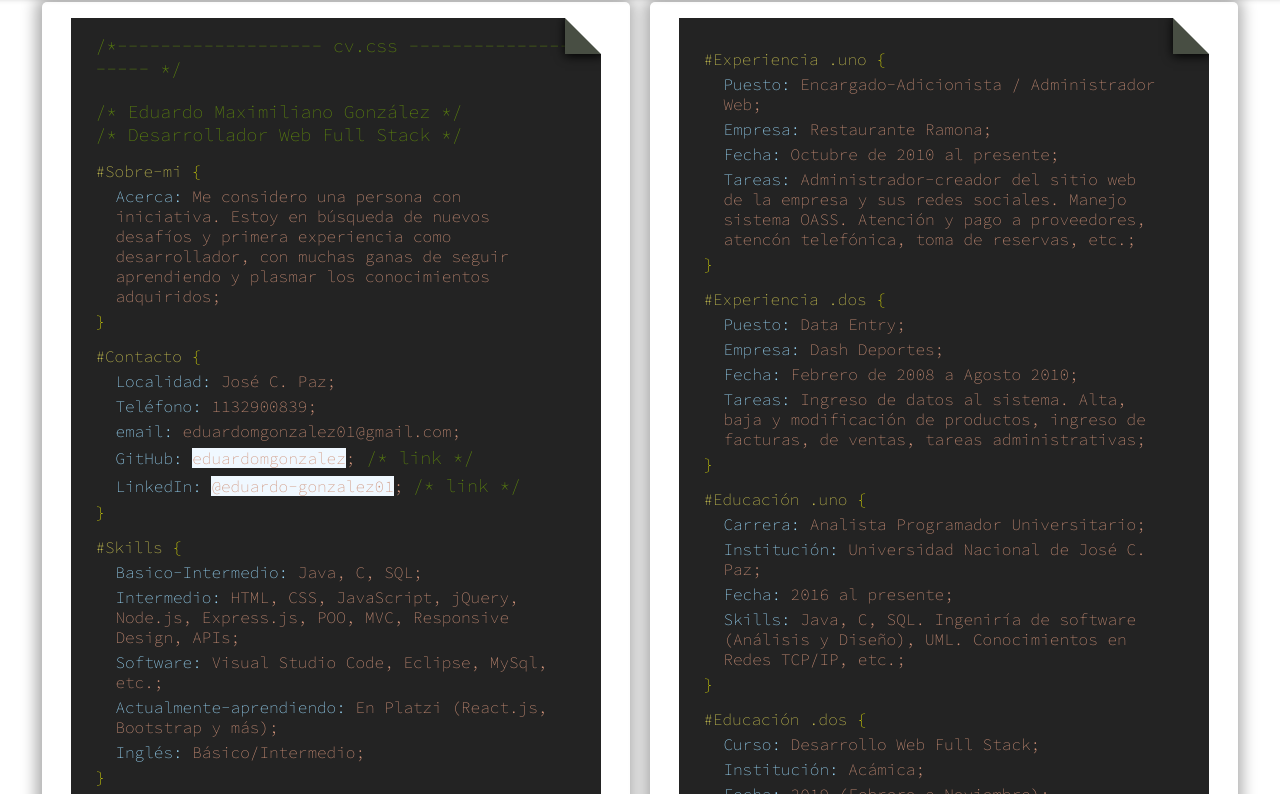
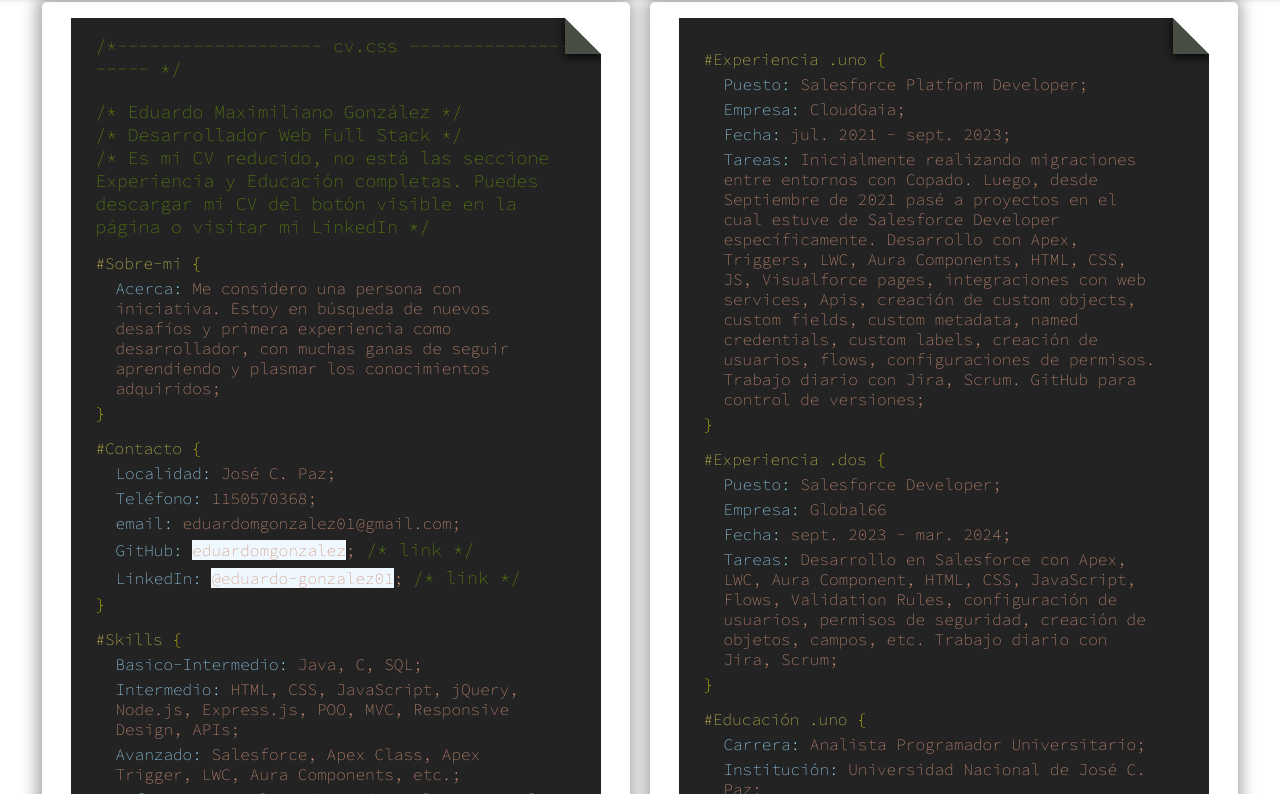
Before and after one commit to eduardomgonzalez/cv-estilo-css, a plain HTML site: page index.html in a window 1280 px wide. Shown: the part 88-882 px from the top of the page. Drawn offline with Linux system fonts and the light colour scheme.

Commit message:
modifico index, agrego nuevo CV

```diff
--- a/index.html
+++ b/index.html
@@ -26,12 +26,10 @@
       </div>
 
       <div class="header__links">
-        <!-- <div class="header__links-cv">
+        <div class="header__links-cv">
           <h2>Mi CV</h2>
-            <a href="./public/CV-EduardoGonzalez.pdf" target="blank"
-              >Descargar</a
-            >
-        </div> -->
+          <a href="./public/CV-EduardoGonzalez.pdf" target="blank">Descargar</a>
+        </div>
 
         <div class="header__links-social">
           <h2>LinkedIn</h2>
@@ -54,6 +52,11 @@
           <br />
           <p class="resume-coment">/* Eduardo Maximiliano González */</p>
           <p class="resume-coment">/* Desarrollador Web Full Stack */</p>
+          <p class="resume-coment">
+            /* Es mi CV reducido, no está las seccione Experiencia y Educación
+            completas. Puedes descargar mi CV del botón visible en la página o
+            visitar mi LinkedIn */
+          </p>
 
           <div class="resume-rule">
             <p class="selector">#Sobre-mi <span class="key">{</span></p>
@@ -75,7 +78,7 @@
               Localidad: <span class="value">José C. Paz;</span>
             </p>
             <p class="statement">
-              Teléfono: <span class="value">1132900839;</span>
+              Teléfono: <span class="value">1150570368;</span>
             </p>
             <p class="statement">
               email: <span class="value">eduardomgonzalez01@gmail.com;</span>
@@ -119,14 +122,17 @@
               >
             </p>
             <p class="statement">
+              Avanzado:
+              <span class="value"
+                >Salesforce, Apex Class, Apex Trigger, LWC, Aura Components,
+                etc.;</span
+              >
+            </p>
+            <p class="statement">
               Software:
               <span class="value"
                 >Visual Studio Code, Eclipse, MySql, etc.;</span
               >
-            </p>
-            <p class="statement">
-              Actualmente-aprendiendo:
-              <span class="value">En Platzi (React.js, Bootstrap y más);</span>
             </p>
             <p class="statement">
               Inglés: <span class="value">Básico/Intermedio;</span>
@@ -142,22 +148,26 @@
             <p class="selector">#Experiencia .uno <span class="key">{</span></p>
             <p class="statement">
               Puesto:
-              <span class="value"
-                >Encargado-Adicionista / Administrador Web;</span
-              >
+              <span class="value">Salesforce Platform Developer;</span>
             </p>
             <p class="statement">
-              Empresa: <span class="value">Restaurante Ramona;</span>
+              Empresa: <span class="value">CloudGaia;</span>
             </p>
             <p class="statement">
-              Fecha: <span class="value">Octubre de 2010 al presente;</span>
+              Fecha: <span class="value">jul. 2021 - sept. 2023;</span>
             </p>
             <p class="statement">
               Tareas:
               <span class="value"
-                >Administrador-creador del sitio web de la empresa y sus redes
-                sociales. Manejo sistema OASS. Atención y pago a proveedores,
-                atencón telefónica, toma de reservas, etc.;</span
+                >Inicialmente realizando migraciones entre entornos con Copado.
+                Luego, desde Septiembre de 2021 pasé a proyectos en el cual
+                estuve de Salesforce Developer específicamente. Desarrollo con
+                Apex, Triggers, LWC, Aura Components, HTML, CSS, JS, Visualforce
+                pages, integraciones con web services, Apis, creación de custom
+                objects, custom fields, custom metadata, named credentials,
+                custom labels, creación de usuarios, flows, configuraciones de
+                permisos. Trabajo diario con Jira, Scrum. GitHub para control de
+                versiones;</span
               >
             </p>
             <span class="key">}</span>
@@ -166,20 +176,21 @@
           <div class="resume-rule">
             <p class="selector">#Experiencia .dos <span class="key">{</span></p>
             <p class="statement">
-              Puesto: <span class="value">Data Entry;</span>
+              Puesto: <span class="value"> Salesforce Developer;</span>
             </p>
             <p class="statement">
-              Empresa: <span class="value">Dash Deportes;</span>
+              Empresa: <span class="value">Global66</span>
             </p>
             <p class="statement">
-              Fecha: <span class="value">Febrero de 2008 a Agosto 2010;</span>
+              Fecha: <span class="value">sept. 2023 - mar. 2024;</span>
             </p>
             <p class="statement">
               Tareas:
               <span class="value"
-                >Ingreso de datos al sistema. Alta, baja y modificación de
-                productos, ingreso de facturas, de ventas, tareas
-                administrativas;</span
+                >Desarrollo en Salesforce con Apex, LWC, Aura Component, HTML,
+                CSS, JavaScript, Flows, Validation Rules, configuración de
+                usuarios, permisos de seguridad, creación de objetos, campos,
+                etc. Trabajo diario con Jira, Scrum;</span
               >
             </p>
             <span class="key">}</span>
```
Also changed, not shown: 1 other file.
